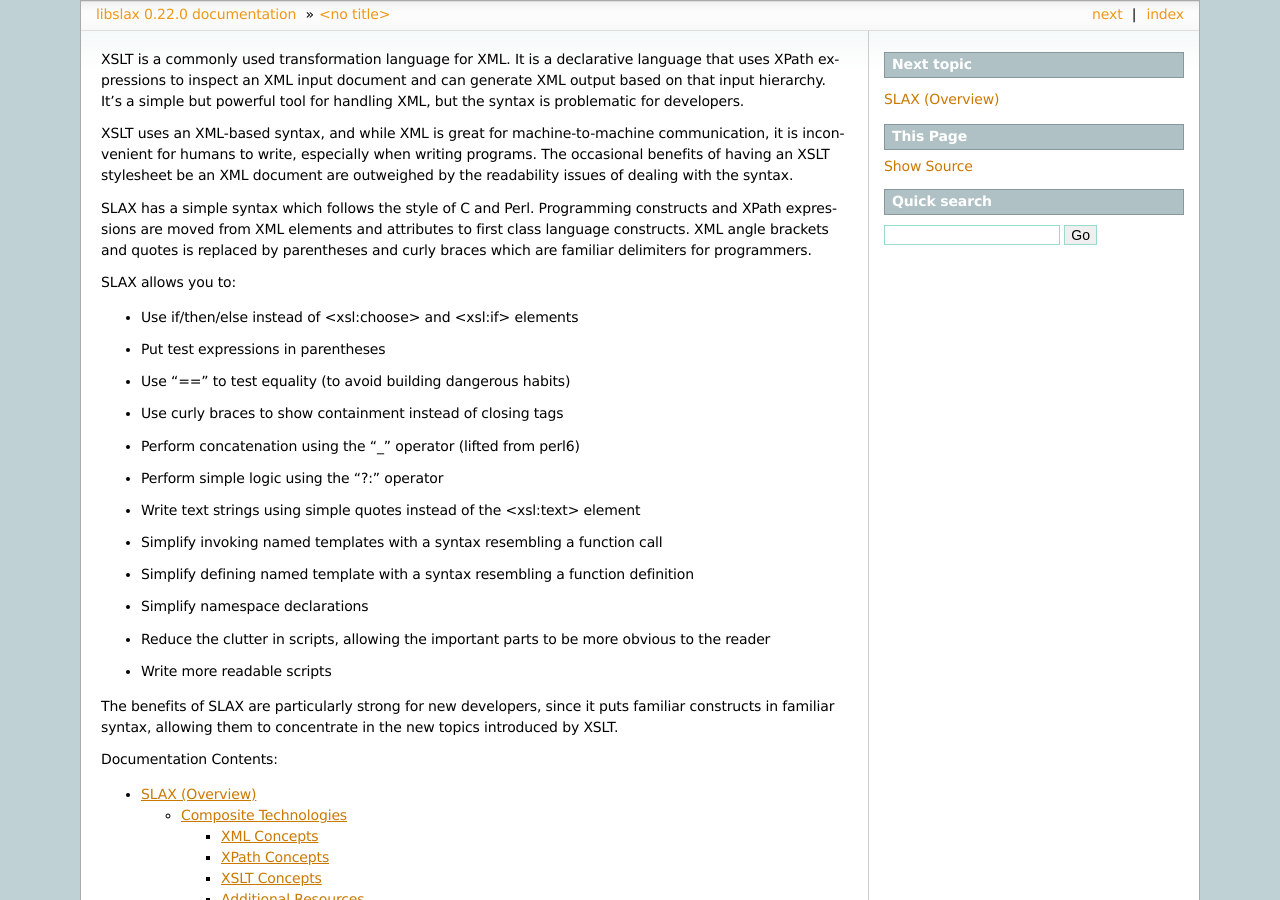
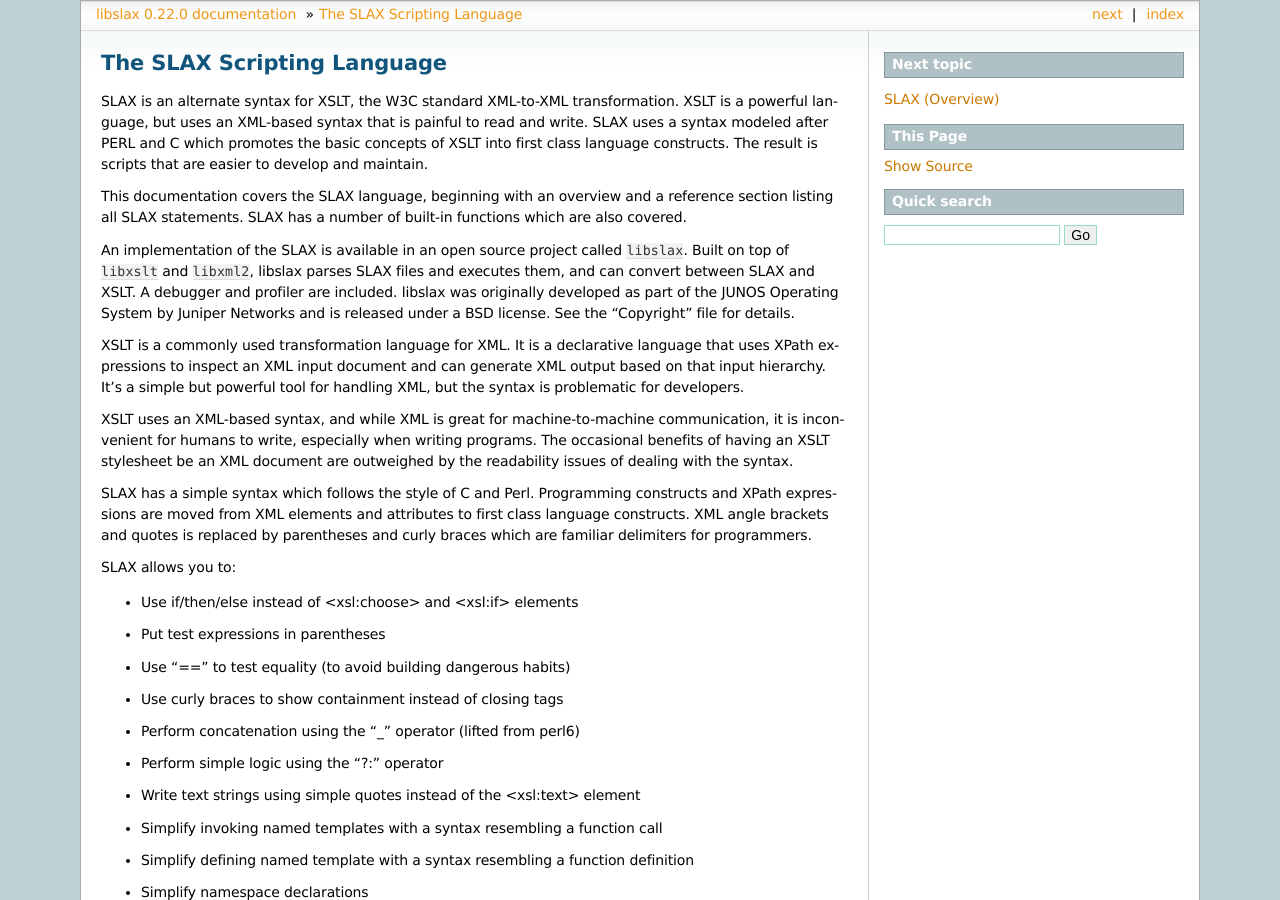
Before and after one commit to Juniper/libslax, a Sphinx documentation site: the page built from doc/slax.rst, in a window 1280 px wide and 900 px high. Built offline with Sphinx 7.4.7, drawn with Linux system fonts in a browser that asks for light colours; some of the changed text lies outside the part shown.

Commit message:
Add forgotten intro.

```diff
--- a/doc/slax.rst
+++ b/doc/slax.rst
@@ -7,6 +7,29 @@
    # LICENSE.
    # Phil Shafer, July 2014
    #
+
+===========================
+The SLAX Scripting Language
+===========================
+
+SLAX is an alternate syntax for XSLT, the W3C standard XML-to-XML
+transformation.  XSLT is a powerful language, but uses an XML-based
+syntax that is painful to read and write.  SLAX uses a syntax modeled
+after PERL and C which promotes the basic concepts of XSLT into first
+class language constructs.  The result is scripts that are easier to
+develop and maintain.
+
+This documentation covers the SLAX language, beginning with an
+overview and a reference section listing all SLAX statements.  SLAX
+has a number of built-in functions which are also covered.
+
+An implementation of the SLAX is available in an open source project
+called `libslax`.  Built on top of `libxslt` and `libxml2`, libslax parses
+SLAX files and executes them, and can convert between SLAX and XSLT.
+A debugger and profiler are included.  libslax was originally
+developed as part of the JUNOS Operating System by Juniper Networks
+and is released under a BSD license.  See the "Copyright" file for
+details.
 
 XSLT is a commonly used transformation language for XML.  It is a
 declarative language that uses XPath expressions to inspect an XML
```
